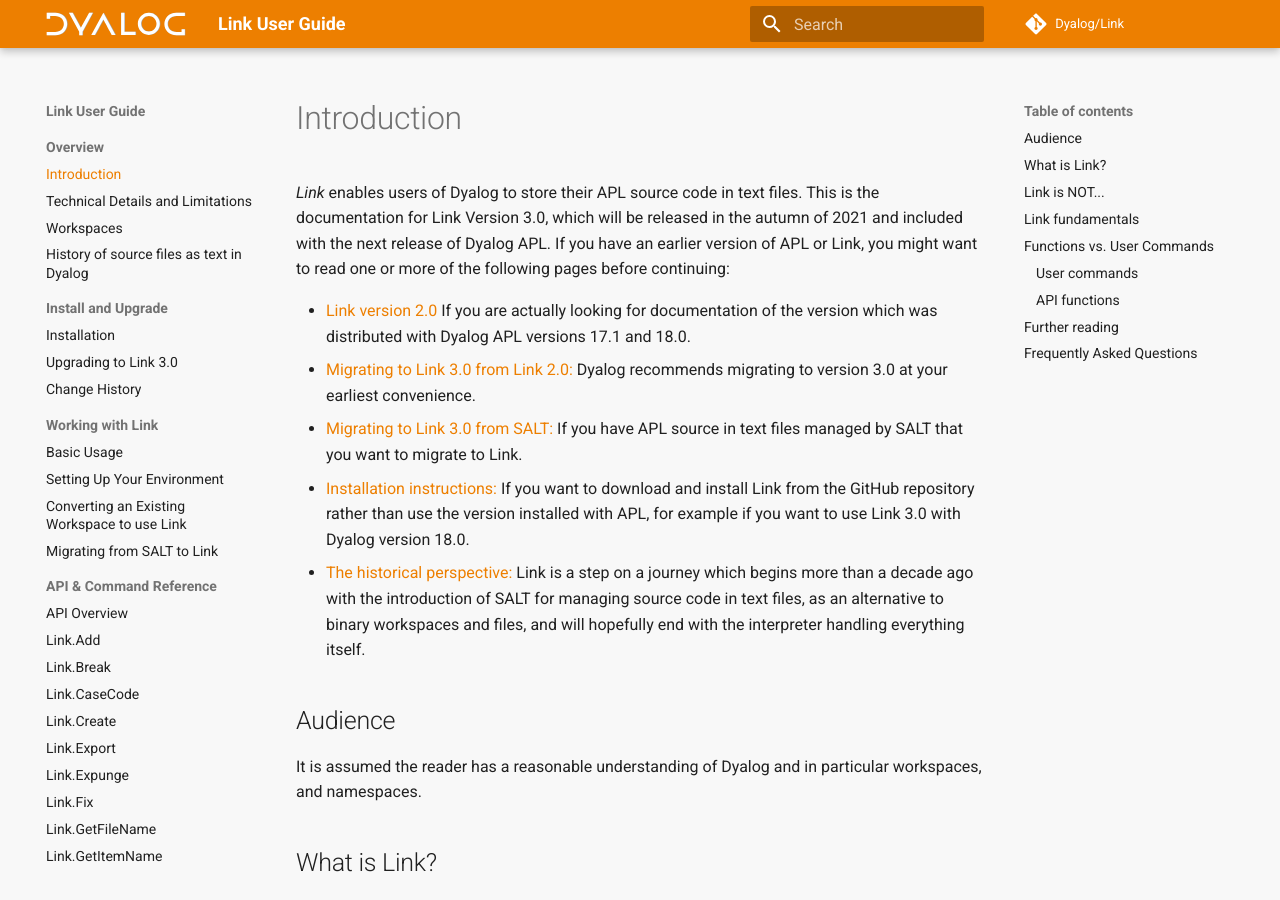
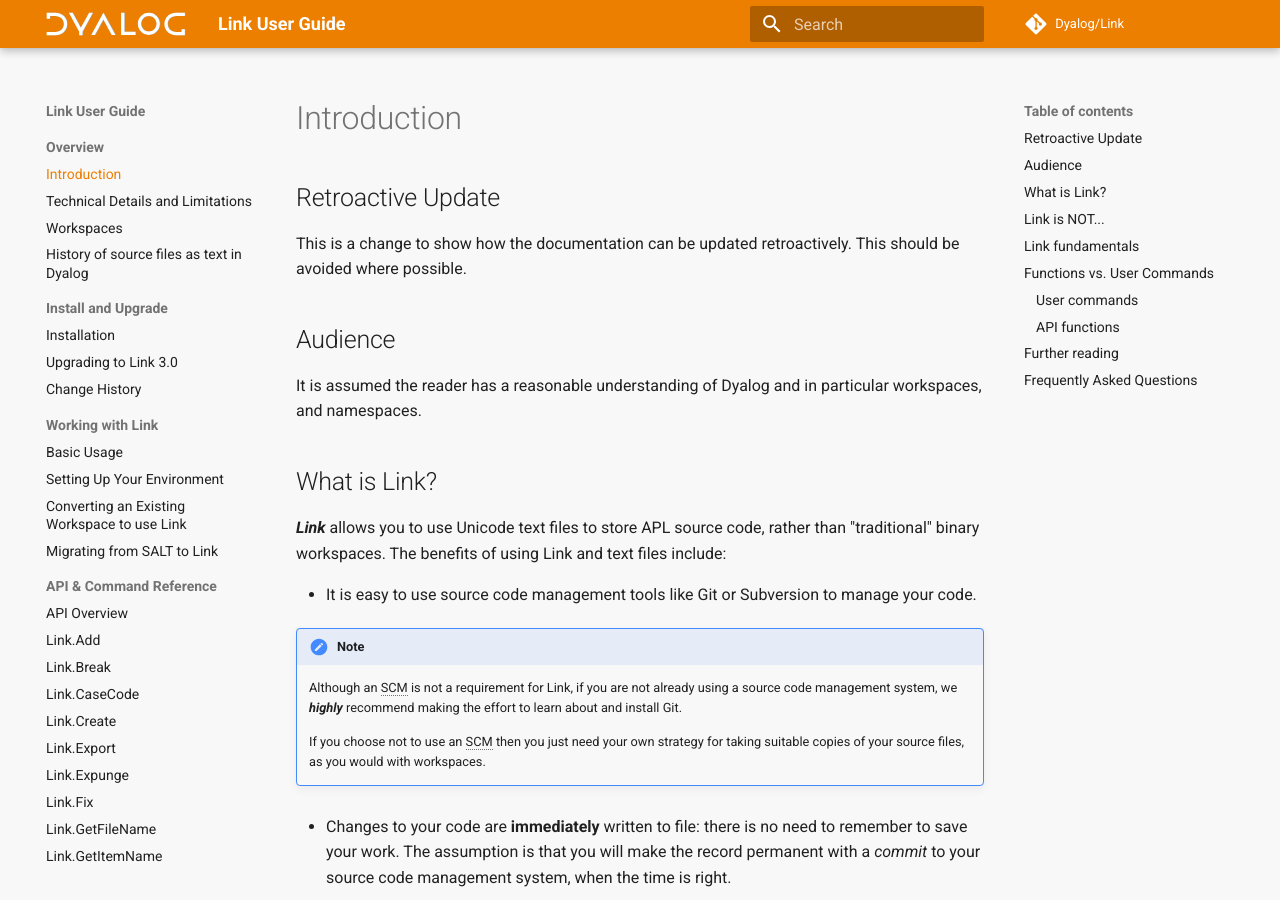
Before and after one commit to Dyalog/RP-Jenkins-Test, an MkDocs documentation site: the page built from docs/index.md, in a window 1280 px wide and 900 px high. Built offline with MkDocs 1.6.1 and Material for MkDocs 9.7.7, drawn with Linux system fonts in a browser that asks for light colours; some web fonts are replaced; comment, search, counter and statistics services are not loaded; the version menu is left out.

Commit message:
Retroactive doc update; Fix typo or something

```diff
--- a/docs/index.md
+++ b/docs/index.md
@@ -1,11 +1,7 @@
 # Introduction
-*Link* enables users of Dyalog to store their APL source code in text files. This is the documentation for Link Version 3.0, which will be released in the autumn of 2021 and included with the next release of Dyalog APL. If you have an earlier version of APL or Link, you might want to read one or more of the following pages before continuing:
 
-* [Link version 2.0](https://github.com/Dyalog/link/blob/master/help/Home.md) If you are actually looking for documentation of the version which was distributed with Dyalog APL versions 17.1 and 18.0.
-* [Migrating to Link 3.0 from Link 2.0:](Upgradeto30.md) Dyalog recommends migrating to version 3.0 at your earliest convenience.
-* [Migrating to Link 3.0 from SALT:](Usage/SALTtoLink.md) If you have APL source in text files managed by SALT that you want to migrate to Link.
-* [Installation instructions:](Usage/Installation.md) If you want to download and install Link from the GitHub repository rather than use the version installed with APL, for example if you want to use Link 3.0 with Dyalog version 18.0.
-* [The historical perspective:](Discussion/History.md) Link is a step on a journey which begins more than a decade ago with the introduction of SALT for managing source code in text files, as an alternative to binary workspaces and files, and will hopefully end with the interpreter handling everything itself.
+## Retroactive Update
+This is a change to show how the documentation can be updated retroactively. This should be avoided where possible.
 
 ## Audience
 It is assumed the reader has a reasonable understanding of Dyalog and in particular workspaces, and namespaces.
```
